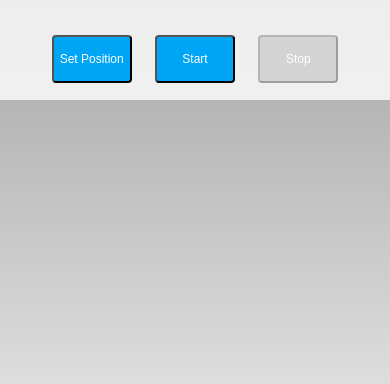
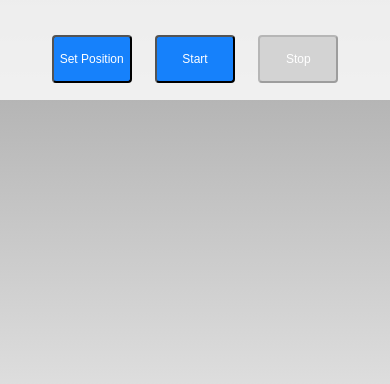
Before and after one commit to IndoorAtlas/sdk-cordova-examples, a plain HTML site: page CordovaExamples/www/index.html in a window 390 px wide. Drawn offline with Linux system fonts and the light colour scheme; some packages are replaced by stand-ins of ours.

Commit message:
Add new colors

```diff
--- a/CordovaExamples/www/css/index.css
+++ b/CordovaExamples/www/css/index.css
@@ -122,7 +122,7 @@ h1 {
     -webkit-animation:fade 3000ms infinite;
 }
 .demobutton {
-    background-color:#00A5F6;
+    background-color:#1681FB;
     display:inline-box;
     border-radius:4px;
     -webkit-border-radius:4px;
```
Also changed, not shown: 15 other files.
